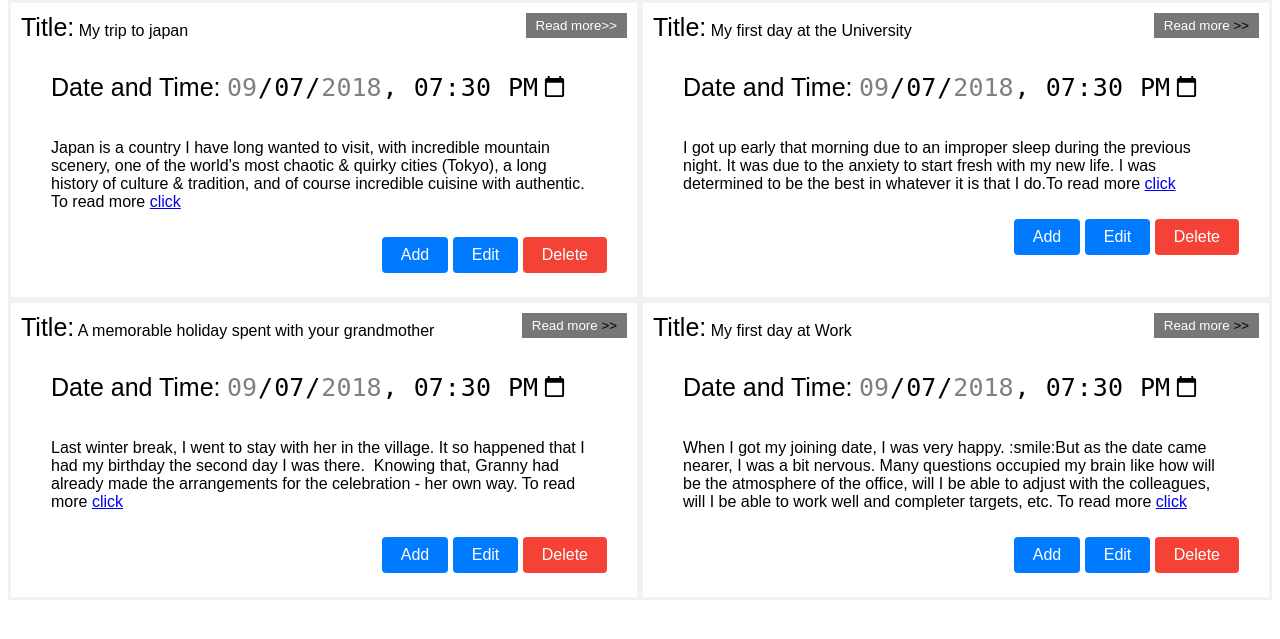
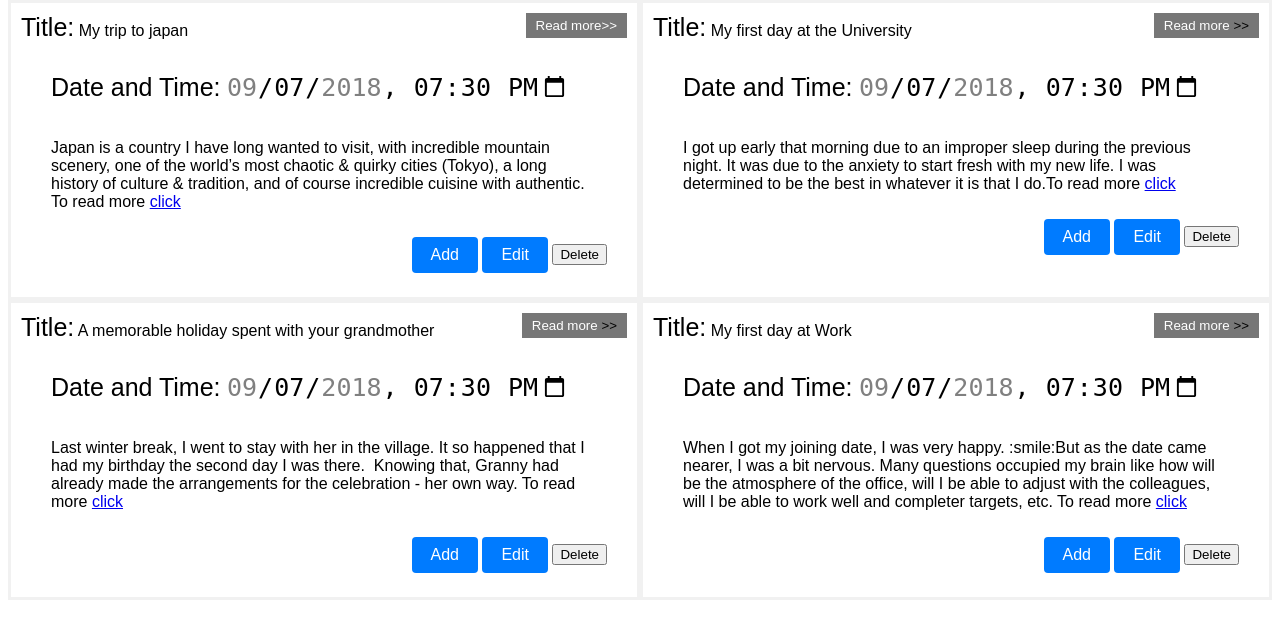
Before and after one commit to supershegs/MyDiary, a web app: file UI/index.html in a window 1280 px wide. Shown: the part 97-736 px from the top of the page. Run offline with its HTML, style and script files only (its server is not run), Linux system fonts and the light colour scheme.

```diff
--- a/UI/style/main.css
+++ b/UI/style/main.css
@@ -27,21 +27,6 @@
     border-radius: 0.25rem;
     color: #fff;
     background-color: #007bff;
-}
-#deleteBtn {
-    width: auto;
-    padding: 5px 18px;
-    display: inline-block;
-    font-weight: 400;
-    text-align: center;
-    white-space: nowrap;
-    vertical-align: middle;
-    border: 1px solid transparent;
-    font-size: 1rem;
-    line-height: 1.5;
-    border-radius: 0.25rem;
-    color: #fff;
-    background-color: #f44336;
 }
 .view{
     background-color: #777;
```
Also changed, not shown: 1 other file.
